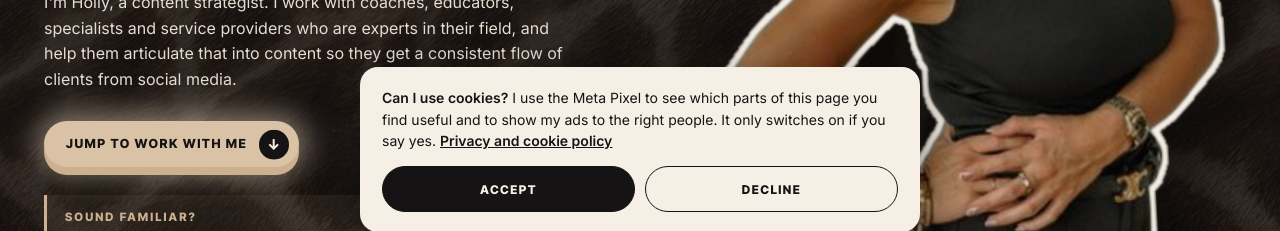
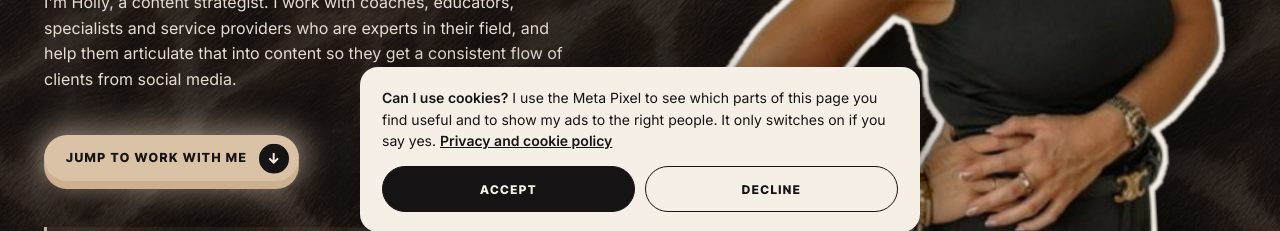
Before and after one commit to hollywithlovemedia-cpu/freemasterclass, a plain HTML site: page index.html in a window 1280 px wide. Shown: the part 552-783 px from the top of the page. Drawn offline with Linux system fonts and the light colour scheme.

Commit message:
Home: more breathing room around jump button
Co-Authored-By: Claude Opus 5.5 <noreply@anthropic.com>
Claude-Session: https://claude.ai/code/session_013BnoHbTYnVPfBRRELyDtCK

```diff
--- a/index.html
+++ b/index.html
@@ -187,7 +187,7 @@ p,li{text-wrap:pretty}
 @keyframes tap{0%,100%{transform:translateY(0)}50%{transform:translateY(-6px)}}
 .tab-hint.gone{opacity:0;transition:opacity .4s ease}
 @media (max-width:900px){.tab{white-space:nowrap;font-size:11.5px;letter-spacing:.08em;padding:0 10px;min-height:48px;gap:6px}}
-.jump{align-self:flex-start;margin:8px 0;display:inline-flex;align-items:center;gap:12px;font-family:'Inter Tight',sans-serif;font-weight:800;letter-spacing:.12em;font-size:12.5px;text-transform:uppercase;text-decoration:none;color:#151313;background:#d9c2a5;padding:8px 10px 8px 22px;border-radius:999px;animation:glow 2.2s ease-in-out infinite;transition:transform .2s ease,background .2s ease}
+.jump{align-self:flex-start;margin:22px 0 26px;display:inline-flex;align-items:center;gap:12px;font-family:'Inter Tight',sans-serif;font-weight:800;letter-spacing:.12em;font-size:12.5px;text-transform:uppercase;text-decoration:none;color:#151313;background:#d9c2a5;padding:8px 10px 8px 22px;border-radius:999px;animation:glow 2.2s ease-in-out infinite;transition:transform .2s ease,background .2s ease}
 .jump:hover{background:#f5efe6;transform:translateY(-3px)}
 .jump:active{transform:translateY(2px)}
 .jump-arrow{display:inline-flex;align-items:center;justify-content:center;width:30px;height:30px;border-radius:50%;background:#151313;color:#f5efe6;border:0;font-size:15px;animation:jumpbob 1.6s ease-in-out infinite;transition:background .2s ease,color .2s ease}
```
